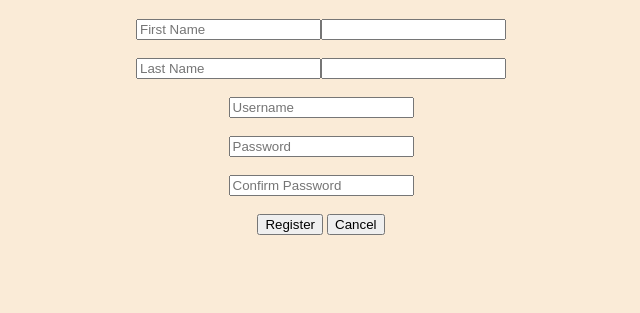
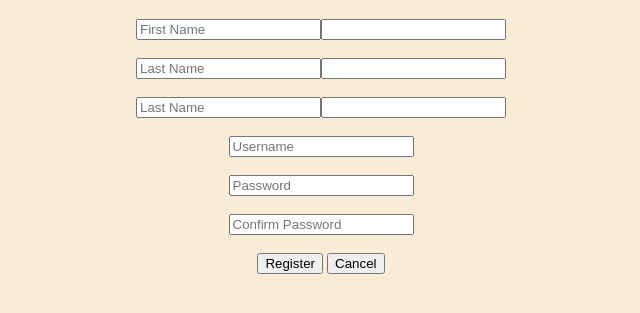
Before and after one commit to CloudBGo/ITPC_3_Prelim_Exam, a plain HTML site: page register.html in a window 1280 px wide. Shown: the part 61-374 px from the top of the page, without its empty margins (319-959 px from the left). Drawn offline with Linux system fonts and the light colour scheme.

Commit message:
seventh commit

```diff
--- a/register.html
+++ b/register.html
@@ -20,12 +20,12 @@
         <h1 style="color: white;">Register</h1>
         <div><input type="text" placeholder="First Name" required ><input></div><br>
         <div><input type="text" placeholder="Last Name" required ><input></div><br>
-        <div><input type="text" placeholder="Username" required minlength="8" maxlength="14"></input></div><br>
-        <div><input type="password" placeholder="Password" required minlength="8" maxlength="14"></input></div><br>
-        <div><input type="password" placeholder="Confirm Password" required minlength="8" maxlength="8"></input></div><br>
-        <button id="buttonRegister">Register</button>
-        <button id="buttonRegister">Cancel</button>
-
+        <div><input type="text" placeholder="Last Name" required ><input></div><br>
+        <div><input type="text" placeholder="Username" required ></input></div><br>
+        <div><input type="password" placeholder="Password" required ></input></div><br>
+        <div><input type="password" placeholder="Confirm Password" required ></input></div><br>
+        <button id="buttonLogin" style="background-color: rgb(rgb(192, 187, 187), green, blue);">Register</button>
+        <button id="buttonRegister" style= "background-color: rgb(rgb(192, 187, 187), green, blue);">Cancel</button>
         </div>
 
 
```
